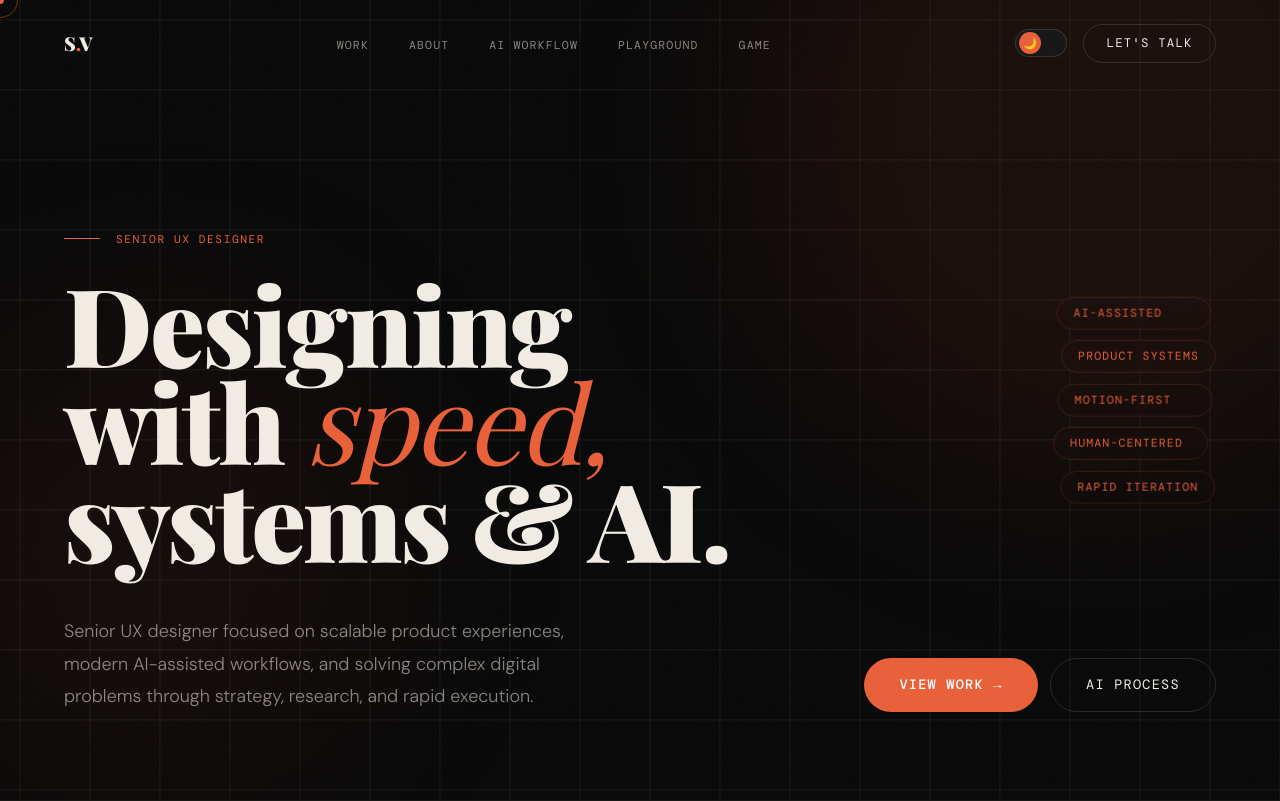
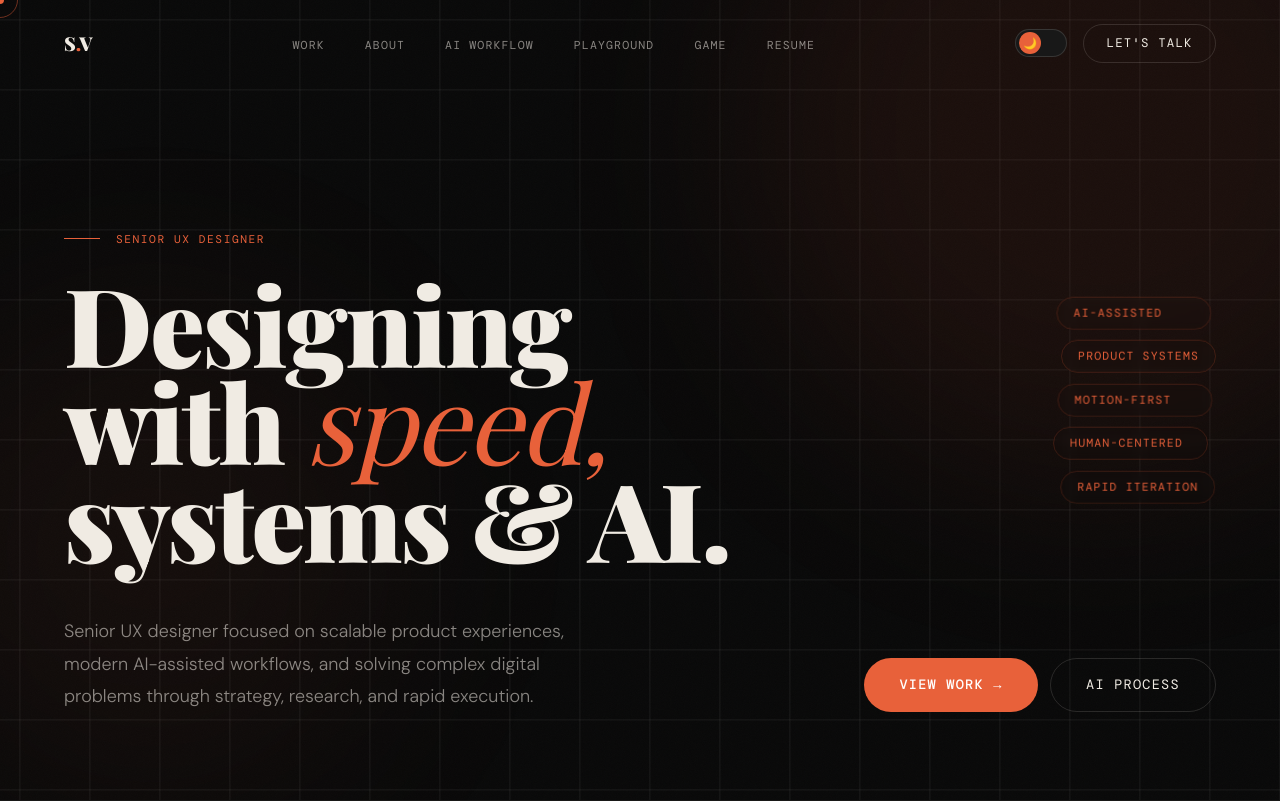
Before and after one commit to uxbyselva/UIUX_Portfolio, a plain HTML site: page index.html in a window 1280 px wide. Shown: the top 801 px of the page. Drawn offline with nearby package versions, Linux system fonts and the light colour scheme; a web font is replaced by a local one.

Commit message:
Update index.html
added nav  menu resume

```diff
--- a/index.html
+++ b/index.html
@@ -623,6 +623,7 @@ footer span { color:var(--accent); }
     <li><a href="#ai">AI Workflow</a></li>
     <li><a href="#playground">Playground</a></li>
     <li><a href="#ux-wordle">Game</a></li>
+     <li><a href="/resume.html">Resume</a></li>
   </ul>
   <div class="nav-right">
     <button class="theme-toggle" id="themeToggle" aria-label="Toggle theme">
```
